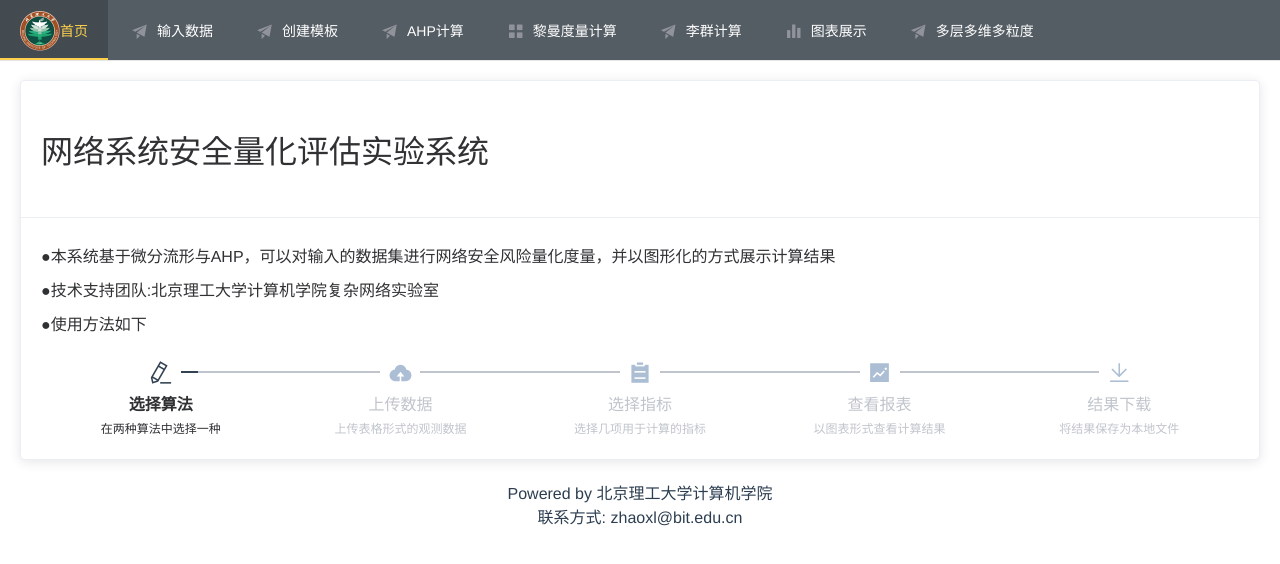
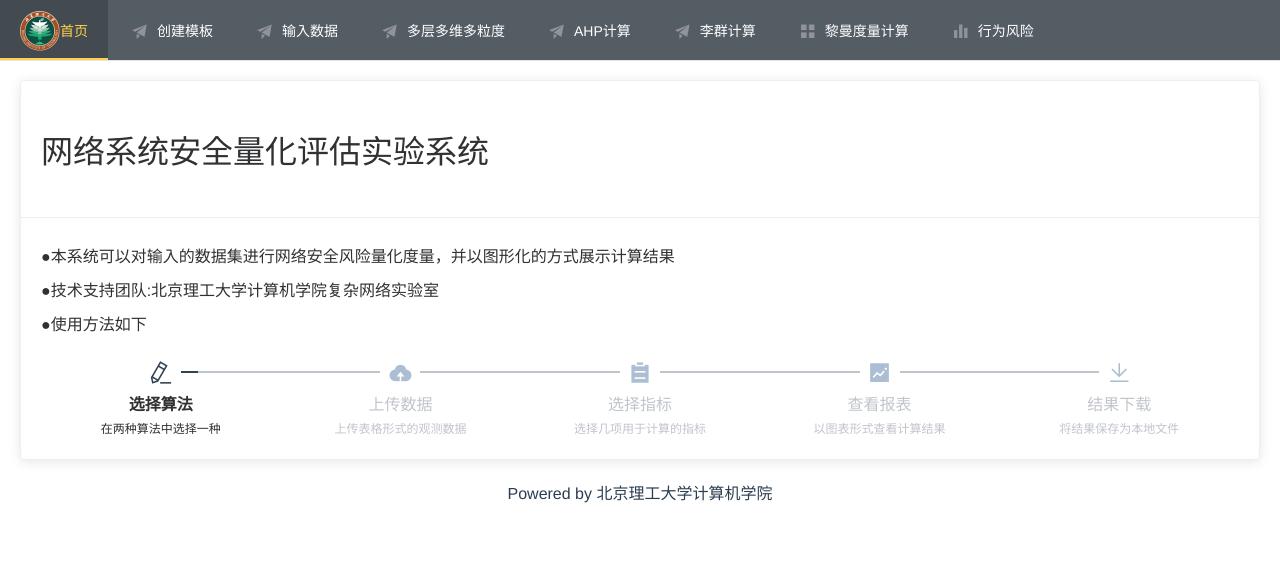
Before and after one commit to inst32i/microproto-ui, a Vue app: page / in a window 1280 px wide. Shown: the top 564 px of the page. Built offline with nearby package versions, Linux system fonts and the light colour scheme.

Commit message:
调整两个图标速率

```diff
--- a/src/components/Index.vue
+++ b/src/components/Index.vue
@@ -4,7 +4,7 @@
       <span>网络系统安全量化评估实验系统</span>
     </div>
     <div class="indexContent">
-      <span>●本系统基于微分流形与AHP，可以对输入的数据集进行网络安全风险量化度量，并以图形化的方式展示计算结果</span>
+      <span>●本系统可以对输入的数据集进行网络安全风险量化度量，并以图形化的方式展示计算结果</span>
       <span>●技术支持团队:北京理工大学计算机学院复杂网络实验室</span>
       <span>●使用方法如下</span>
     </div>
--- a/src/components/graph.vue
+++ b/src/components/graph.vue
@@ -14,6 +14,7 @@ export default {
   name: 'graph',
   data () {
     return {
+      timeofGraph: 0,
       option1: {
         title: {
           text: '安全度量结果',
@@ -109,6 +110,9 @@ export default {
       myChart1.setOption(this.option1)
       let Index = 10
       let _this = this
+      if (this.$route.params.time) {
+        this.timeofGraph = this.$route.params.time.length * 1000
+      }
       if (this.option1.xAxis.data) {
         setInterval(function () {
           if (Index < _this.$route.params.time.length) {
@@ -121,7 +125,7 @@ export default {
             myChart1.setOption(_this.option1)
             Index++
           }
-        }, 500)
+        }, 1000)
       }
     },
     drawTopology: function () {
@@ -136,7 +140,12 @@ export default {
           })
         }
       }
-
+      // 计算显示间隔
+      let intervalofTopo = 200
+      if (this.$route.params.pairs) {
+        intervalofTopo = Math.round(this.timeofGraph / this.$route.params.pairs.length)
+        console.log(intervalofTopo)
+      }
       myChart2.setOption(this.option2)
       if (this.$route.params.pairs) {
         let tmpSource = [], tmpTarget = []
@@ -160,7 +169,7 @@ export default {
             myChart2.setOption(_this.option2)
             Index++
           }
-        }, 200)
+        }, intervalofTopo)
       }
     }
   },
--- a/src/components/myfooter.vue
+++ b/src/components/myfooter.vue
@@ -1,7 +1,7 @@
 <template>
   <div class="footerBox">
     <span>Powered by 北京理工大学计算机学院</span>
-    <span>联系方式: zhaoxl@bit.edu.cn</span>
+<!--    <span>联系方式: zhaoxl@bit.edu.cn</span>-->
   </div>
 </template>
 
--- a/src/components/navbar.vue
+++ b/src/components/navbar.vue
@@ -16,33 +16,33 @@
       ></el-image>
       <span>首页</span>
     </el-menu-item>
+    <el-menu-item index="templatecreate">
+      <i class="el-icon-s-promotion"></i>
+      <span>创建模板</span>
+    </el-menu-item>
     <el-menu-item index="input">
       <i class="el-icon-s-promotion"></i>
       <span>输入数据</span>
     </el-menu-item>
-    <el-menu-item index="templatecreate">
+    <el-menu-item index="d3mhl">
       <i class="el-icon-s-promotion"></i>
-      <span>创建模板</span>
+      <span>多层多维多粒度</span>
     </el-menu-item>
     <el-menu-item index="ahp">
       <i class="el-icon-s-promotion"></i>
       <span>AHP计算</span>
     </el-menu-item>
+    <el-menu-item index="manifold">
+      <i class="el-icon-s-promotion"></i>
+      <span>李群计算</span>
+    </el-menu-item>
     <el-menu-item index="rieman">
       <i class="el-icon-menu"></i>
       <span>黎曼度量计算</span>
     </el-menu-item>
-    <el-menu-item index="manifold">
-      <i class="el-icon-s-promotion"></i>
-      <span>李群计算</span>
-    </el-menu-item>
     <el-menu-item index="graph">
       <i class="el-icon-s-data"></i>
-      <span>图表展示</span>
-    </el-menu-item>
-    <el-menu-item index="d3mhl">
-      <i class="el-icon-s-promotion"></i>
-      <span>多层多维多粒度</span>
+      <span>行为风险</span>
     </el-menu-item>
   </el-menu>
 </template>
```
